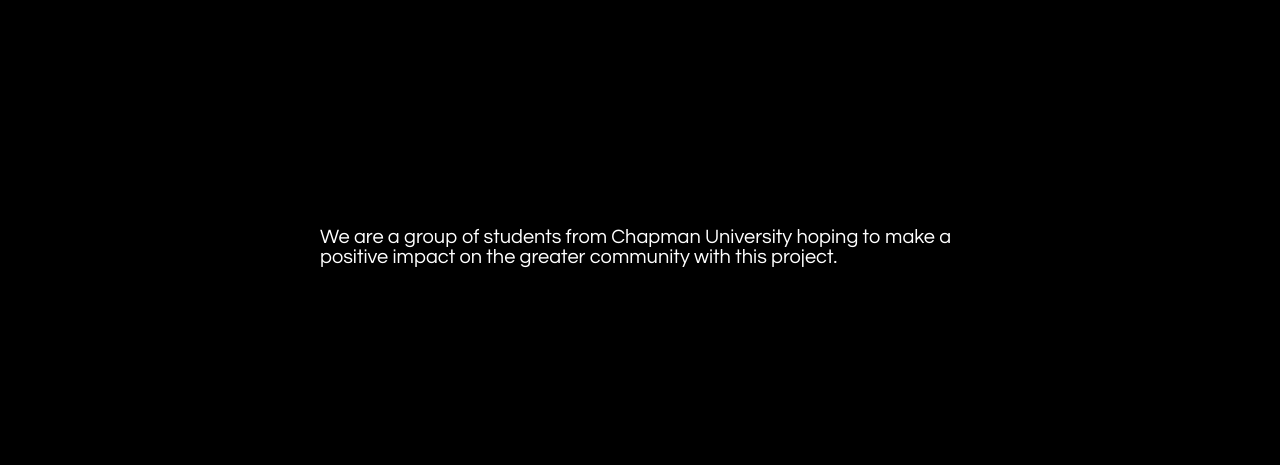
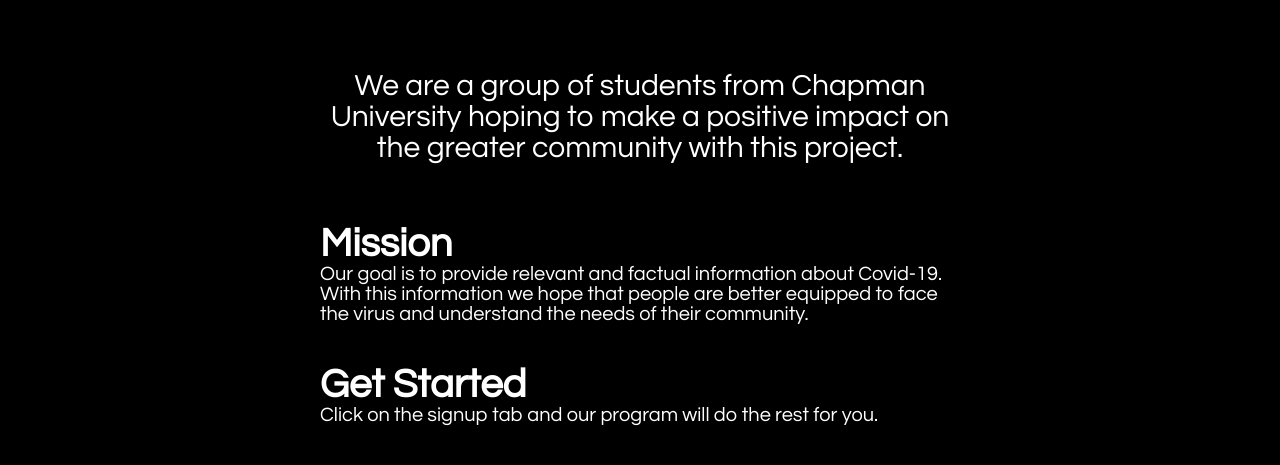
Before and after one commit to bly587/CoronaVirus, a plain HTML site: page index.html in a window 1280 px wide. Shown: the part 953-1418 px from the top of the page. Drawn offline with Linux system fonts and the light colour scheme.

Commit message:
Cleaned up sign up page. Still need db backend and all other componenets to be finished

```diff
--- a/index.html
+++ b/index.html
@@ -24,8 +24,19 @@
         <h1>About Us</h1>
       </div>
       <div class="text">
-        <p>We are a group of students from Chapman University hoping to make a positive
+        <p class="text1">We are a group of students from Chapman University hoping to make a positive
         impact on the greater community with this project.</p>
+        <br>
+        <br>
+        <br>
+        <h1>Mission</h1>
+        <p>Our goal is to provide relevant and factual information about Covid-19.
+        With this information we hope that people are better equipped to face the
+        virus and understand the needs of their community.</p>
+        <br>
+        <br>
+        <h1>Get Started</h1>
+        <p>Click on the signup tab and our program will do the rest for you.</p>
       </div>
     </div>
   </body>
--- a/style.css
+++ b/style.css
@@ -83,3 +83,8 @@ ul li a:hover{
   transform: translate(-50%,-50%);
   font-size: 20px;
 }
+
+.text .text1{
+  text-align: center;
+  font-size: 30px;
+}
--- a/style1.css
+++ b/style1.css
@@ -3,8 +3,18 @@ body{
   padding: 0;
   font-family: sans-serif;
   background: #34495e;
+  background-image: url('./media/keck1.jpg');
+  background-repeat: no-repeat;
+  background-attachment: fixed;
+  background-size: cover;
 }
 
+header{
+  background-image: linear-gradient(rgba(0, 0, 0, 0.5), rgba(0, 0, 0, 0.5)), url('keck.png');
+  height: 100vh;
+  background-size: cover;
+  background-position: center;
+}
 
 ul{
   list-style-type: none;
@@ -42,7 +52,6 @@ ul li a:hover{
   top: 50%;
   left: 50%;
   transform: translate(-50%, -50%);
-  background: #191919;
   text-align: center;
 }
 
```
Also changed, not shown: signup.html (+2 -0 lines), 2 other files.
